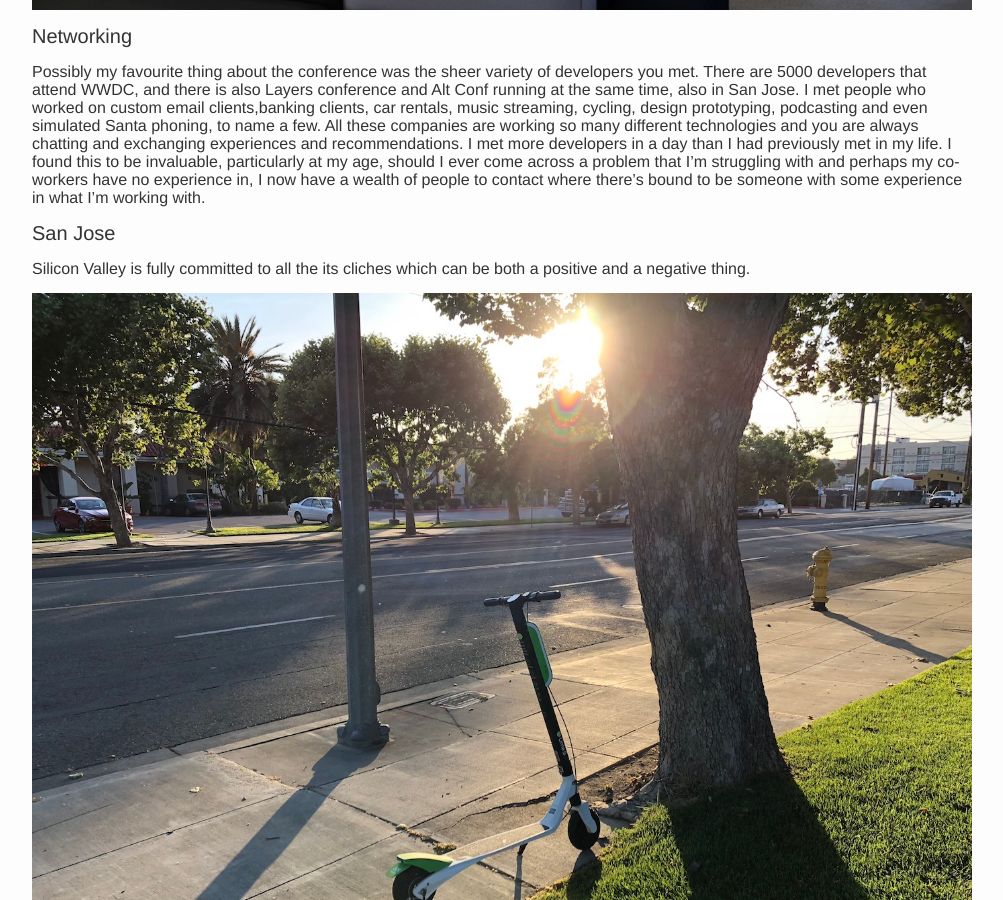
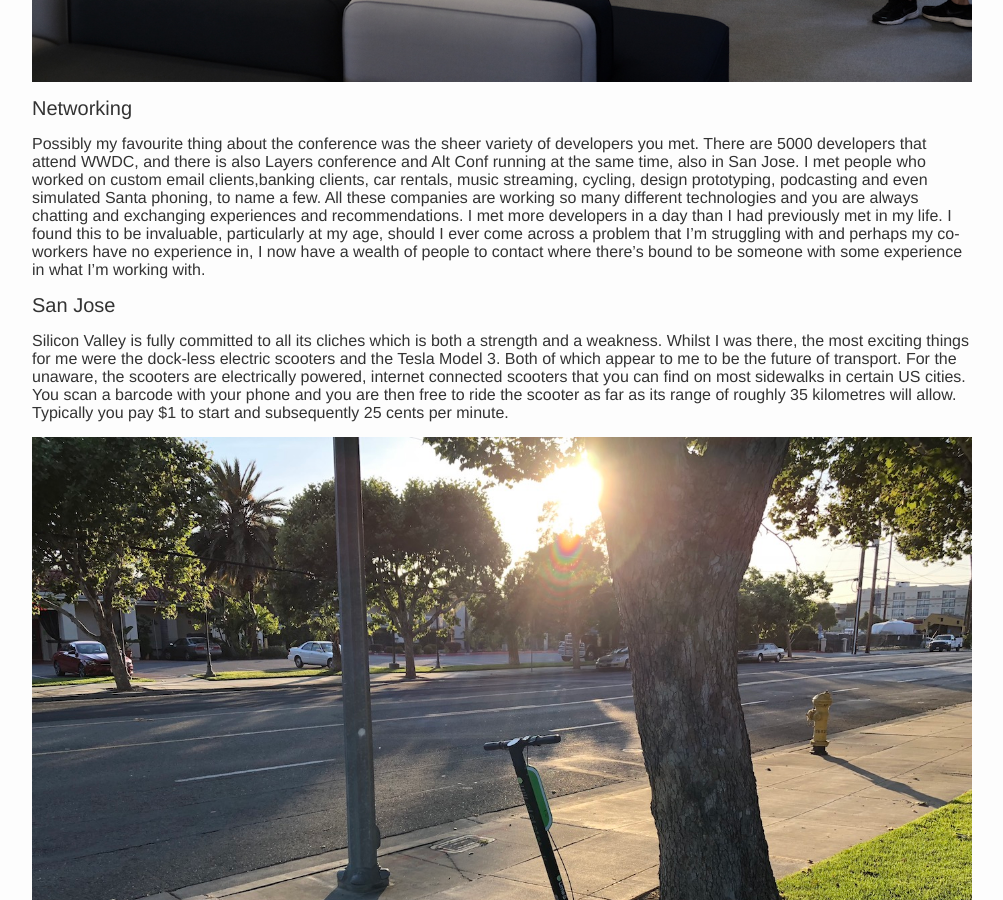
Before and after one commit to rorydbain/rorydbain.github.io, a Jekyll site: the page built from _posts/2018-07-28-wwdc.markdown, in a window 1280 px wide and 900 px high, scrolled down 2757 px. Shown: the whole window, without its empty margins (138-1141 px from the left). Built offline with Jekyll 4.4.1, drawn with Linux system fonts in a browser that asks for light colours; comment, search, counter and statistics services are not loaded; some of the changed text lies outside the part shown.

Commit message:
Readds twitter widget without async

```diff
--- a/_posts/2018-07-28-wwdc.markdown
+++ b/_posts/2018-07-28-wwdc.markdown
@@ -7,7 +7,7 @@
 
 ![Badge]({{ "/assets/wwdc_badge.jpg" | absolute_url }})
 
-<!-- <blockquote class="twitter-tweet tw-align-center" data-lang="en"><p lang="en" dir="ltr">Yaaay apple conference tonight! Mac arrives Friday :)</p>&mdash; Rory Bain (@rorybain) <a href="https://twitter.com/rorybain/status/22703229276?ref_src=twsrc%5Etfw">September 1, 2010</a></blockquote> <script async src="https://platform.twitter.com/widgets.js" charset="utf-8"></script>  -->
+<blockquote class="twitter-tweet tw-align-center" data-lang="en"><p lang="en" dir="ltr">Yaaay apple conference tonight! Mac arrives Friday :)</p>&mdash; Rory Bain (@rorybain) <a href="https://twitter.com/rorybain/status/22703229276?ref_src=twsrc%5Etfw">September 1, 2010</a></blockquote> <script src="https://platform.twitter.com/widgets.js" charset="utf-8"></script>
 
 
 15 year old me was pretty excited about watching the Apple Event where Apple would unveil the penultimate iPods Nano and Touch. 23 year old me was even more excited to have the chance to go San Jose and attend WWDC in person. I thought I'd write about my takeaways from attending and why I'm so keen to to return.
@@ -39,7 +39,7 @@
 
 #### San Jose
 
-Silicon Valley is fully committed to all the its cliches which can be both a positive and a negative thing.
+Silicon Valley is fully committed to all its cliches which is both a strength and a weakness. Whilst I was there, the most exciting things for me were the dock-less electric scooters and the Tesla Model 3. Both of which appear to me to be the future of transport. For the unaware, the scooters are electrically powered, internet connected scooters that you can find on most sidewalks in certain US cities. You scan a barcode with your phone and you are then free to ride the scooter as far as its range of roughly 35 kilometres will allow. Typically you pay $1 to start and subsequently 25 cents per minute.
 
 ![Lime Scooters]({{ "/assets/wwdc_scoot.jpg" | absolute_url }})
 
```
